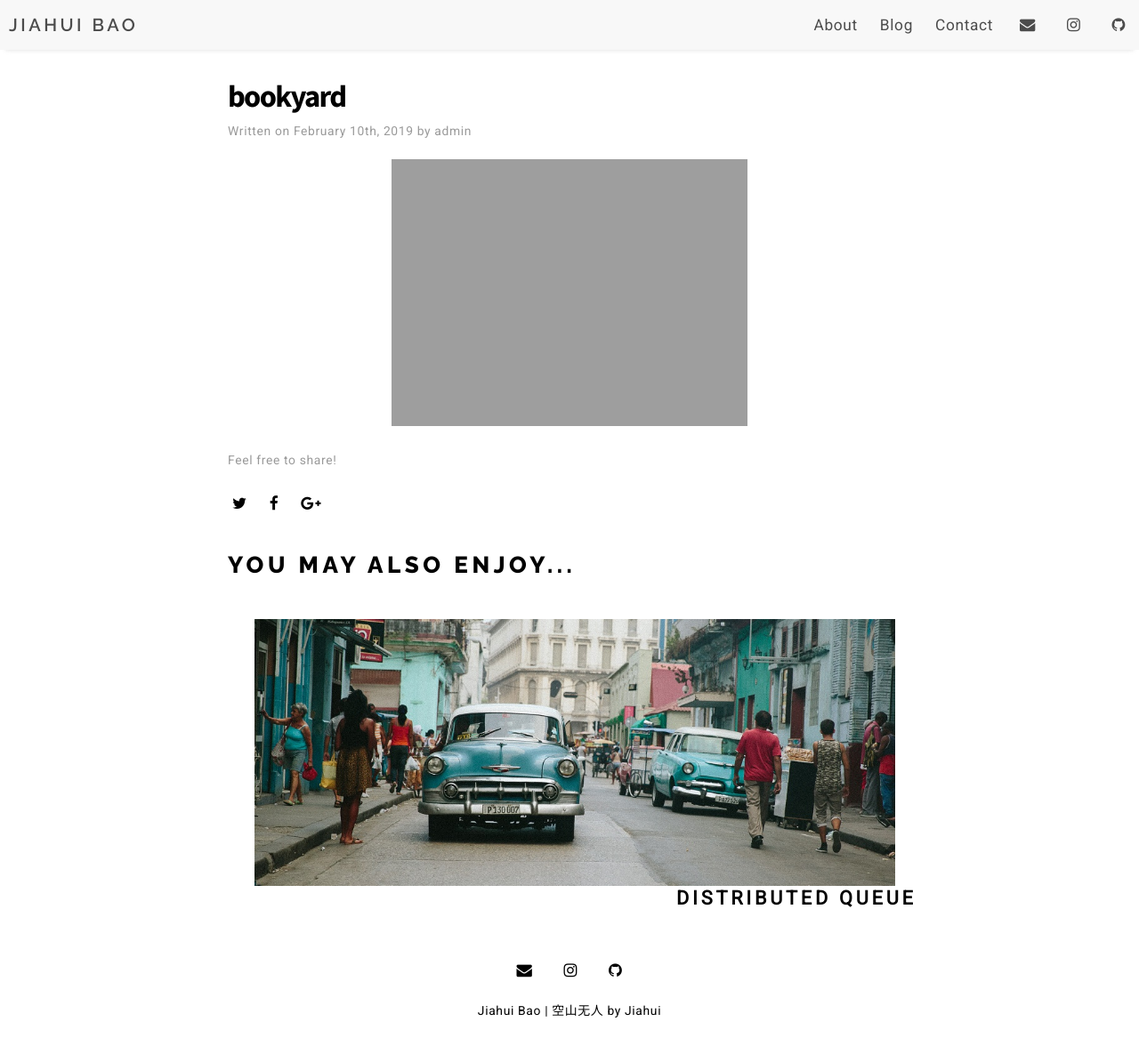
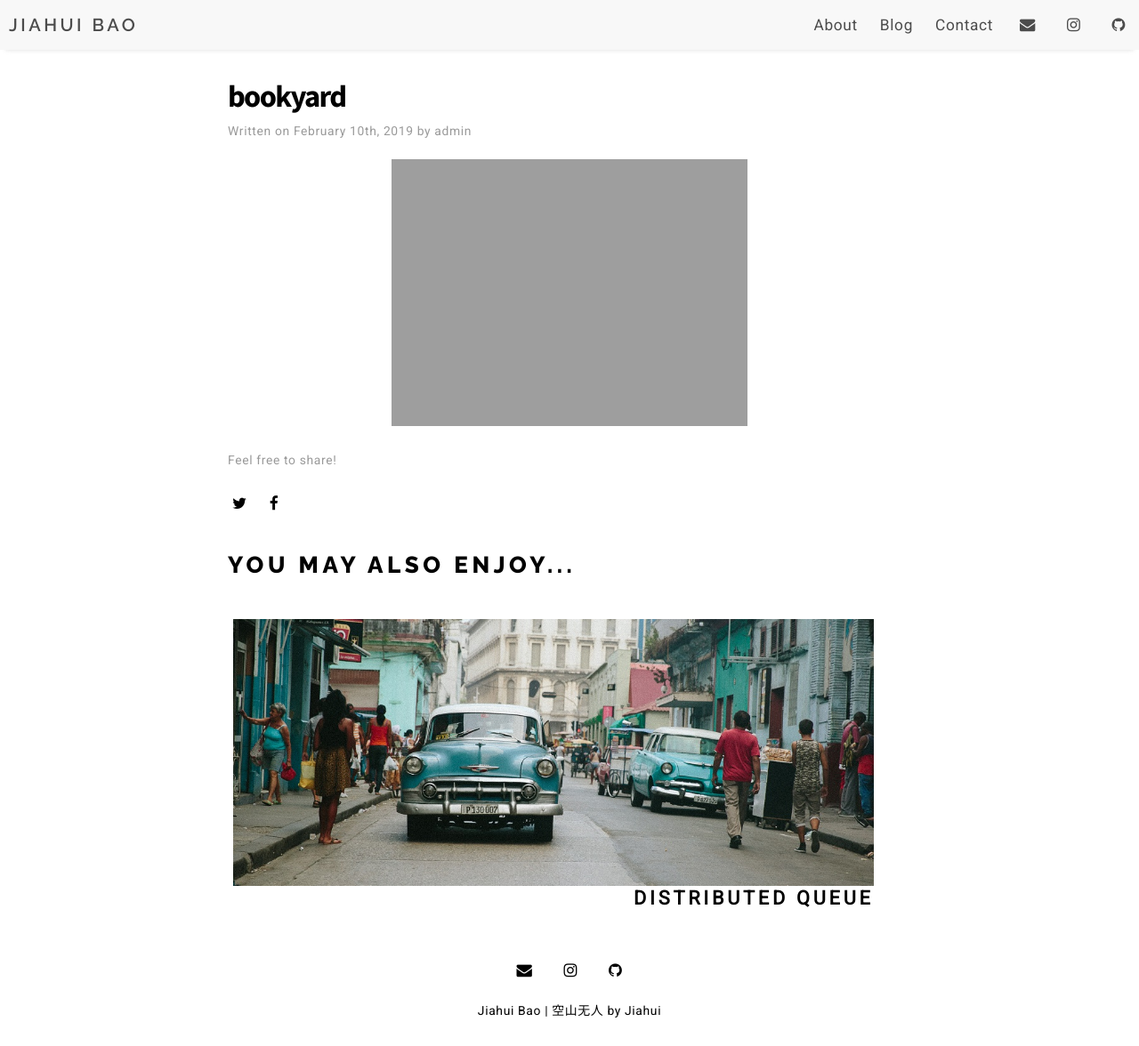
Before and after one commit to diqobao/diqobao.github.io, a Jekyll site: the page built from _posts/2019-02-10-bookyard.md, in a window 1280 px wide and 1176 px high. Shown: the whole window at 89% size. Built offline with Jekyll 4.4.1, drawn with Linux system fonts in a browser that asks for light colours; nearby versions of some CDN libraries.

Commit message:
adjusting layout

```diff
--- a/_layouts/post.html
+++ b/_layouts/post.html
@@ -40,7 +40,6 @@
     <div class="sharing-icons">
       <a href="https://twitter.com/intent/tweet?text={{ page.title }}&amp;url={{ site.github.url }}{{ page.url }}" target="_blank"><i class="fa fa-twitter" aria-hidden="true"></i></a>
       <a href="https://www.facebook.com/sharer/sharer.php?u={{ site.github.url }}{{ page.url }}&amp;title={{ page.title }}" target="_blank"><i class="fa fa-facebook" aria-hidden="true"></i></a>
-      <a href="https://plus.google.com/share?url={{ site.github.url }}{{ page.url }}" target="_blank"><i class="fa fa-google-plus" aria-hidden="true"></i></a>
     </div>
   </div>
 
--- a/assets/css/_sass/_default.scss
+++ b/assets/css/_sass/_default.scss
@@ -14,7 +14,7 @@
   padding-top: $header-thickness+10px;
   margin: auto;
   display: block;
-  width: $container-width;
+  width: $container-width * 0.65;
 }
 .posts-wrapper h1 {
   margin: 20px 0px 5px;
@@ -32,3 +32,17 @@
     width: 65vw;
   }
 }
+
+@media (max-width: $tablet-width) {
+  .container {
+    width: 95vw;
+    margin-left: auto;
+    margin-right: auto;
+  }
+  .posts-wrapper {
+    width: 95vw;
+    padding-top: $header-thickness+10px;
+    margin: auto;
+    display: block;
+  }
+}
--- a/assets/css/_sass/_header.scss
+++ b/assets/css/_sass/_header.scss
@@ -58,8 +58,8 @@
   }
   .dropbtn {
       color: black;
-      padding: 16px;
-      margin-top: 4px;
+      padding: 7px;
+      margin-top: 1px;
       font-size: 16px;
       border: none;
       cursor: pointer;
--- a/assets/css/_sass/_post.scss
+++ b/assets/css/_sass/_post.scss
@@ -1,5 +1,5 @@
 .page-content {
-  width: 600px;
+  width: $container-width * 0.6;
   display: block;
   margin-left: auto;
   margin-right: auto;
@@ -16,7 +16,7 @@
   align: middle;
   margin: 5px auto 25px;
   display: block;
-  max-width: 600px;
+  max-width: $container-width * 0.6;
 }
 @media (max-width: $container-width) {
   .page-content {
@@ -96,7 +96,7 @@
 }
 @media (max-width: $container-width) {
   .related-thumbnail{
-    width: 60vw;
+    width: 720px;
   }
 }
 @media (max-width: $tablet-width) {
```
Also changed, not shown: 5 other files.
